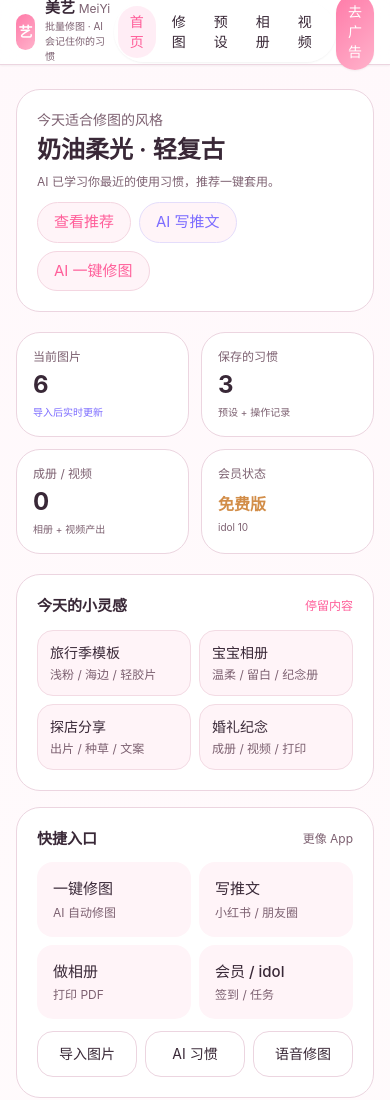
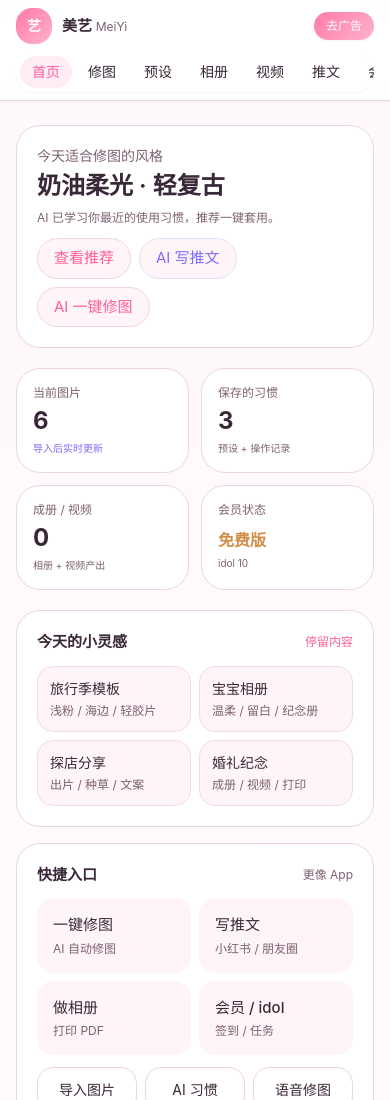
Before and after one commit to axins-ai/meiyi, a plain HTML site: page index.html in a window 390 px wide. Shown: the top 1100 px of the page. Drawn offline with Linux system fonts and the light colour scheme.

Commit message:
fix: responsive header for mobile (2-row + horizontal nav)

```diff
--- a/index.html
+++ b/index.html
@@ -38,32 +38,40 @@
   @keyframes shimmer { 100% { transform: translateX(100%);} }
   .img-thumb.selected { outline: 3px solid #ff6fa8; outline-offset: 2px; }
   .chat-msg { max-width: 85%; }
+  #navTabs { scrollbar-width: none; -ms-overflow-style: none; }
+  #navTabs::-webkit-scrollbar { display: none; height: 0; }
 </style>
 </head>
 <body class="min-h-screen text-[15px]">
 
 <!-- 顶部导航 -->
 <header class="sticky top-0 z-20 glass border-b border-[#ecd5e0] shadow-sm">
-  <div class="max-w-7xl mx-auto px-4 h-16 flex items-center justify-between">
-    <div class="flex items-center gap-2.5">
-      <div class="w-9 h-9 rounded-2xl grad-accent flex items-center justify-center text-white font-bold text-sm">艺</div>
-      <div>
-        <div class="font-semibold leading-none">美艺 <span class="text-[#7d6171] font-normal text-xs">MeiYi</span></div>
-        <div class="text-[10px] text-[#7d6171] mt-0.5">批量修图 · AI 会记住你的习惯</div>
+  <div class="max-w-7xl mx-auto px-4 py-2 sm:py-0 sm:h-16 flex flex-col sm:flex-row sm:items-center gap-2 sm:gap-3">
+    <!-- 左：Logo（移动端同行右侧放“去广告”按钮） -->
+    <div class="flex items-center justify-between sm:justify-start sm:flex-1 gap-2.5">
+      <div class="flex items-center gap-2.5 min-w-0">
+        <div class="w-9 h-9 rounded-2xl grad-accent flex items-center justify-center text-white font-bold text-sm shrink-0">艺</div>
+        <div class="min-w-0">
+          <div class="font-semibold leading-none truncate">美艺 <span class="text-[#7d6171] font-normal text-xs">MeiYi</span></div>
+          <div class="text-[10px] text-[#7d6171] mt-0.5 hidden sm:block">批量修图 · AI 会记住你的习惯</div>
+        </div>
       </div>
+      <button class="grad-accent text-white text-xs px-3 py-1.5 rounded-full font-medium shadow-sm shrink-0 sm:hidden" onclick="switchView('wallet')">去广告</button>
     </div>
-    <nav class="flex items-center gap-1 text-sm rounded-full bg-white/85 p-1 shadow-sm overflow-x-auto max-w-[72vw]" id="navTabs">
-      <button class="px-3 py-1.5 rounded-full tab-active" data-view="workbench">首页</button>
-      <button class="px-3 py-1.5 rounded-full hover:bg-rose-50 transition" data-view="batch">修图</button>
-      <button class="px-3 py-1.5 rounded-full hover:bg-rose-50 transition" data-view="habit">预设</button>
-      <button class="px-3 py-1.5 rounded-full hover:bg-rose-50 transition" data-view="album">相册</button>
-      <button class="px-3 py-1.5 rounded-full hover:bg-rose-50 transition" data-view="video">视频</button>
-      <button class="px-3 py-1.5 rounded-full hover:bg-rose-50 transition" data-view="post">推文</button>
-      <button class="px-3 py-1.5 rounded-full hover:bg-rose-50 transition" data-view="wallet">会员</button>
+    <!-- 中：导航标签（移动端整行横滑） -->
+    <nav class="flex items-center gap-1 text-sm rounded-full bg-white/85 p-1 shadow-sm overflow-x-auto w-full sm:w-auto sm:max-w-[58vw] no-snap" id="navTabs">
+      <button class="px-3 py-1.5 rounded-full tab-active whitespace-nowrap" data-view="workbench">首页</button>
+      <button class="px-3 py-1.5 rounded-full hover:bg-rose-50 transition whitespace-nowrap" data-view="batch">修图</button>
+      <button class="px-3 py-1.5 rounded-full hover:bg-rose-50 transition whitespace-nowrap" data-view="habit">预设</button>
+      <button class="px-3 py-1.5 rounded-full hover:bg-rose-50 transition whitespace-nowrap" data-view="album">相册</button>
+      <button class="px-3 py-1.5 rounded-full hover:bg-rose-50 transition whitespace-nowrap" data-view="video">视频</button>
+      <button class="px-3 py-1.5 rounded-full hover:bg-rose-50 transition whitespace-nowrap" data-view="post">推文</button>
+      <button class="px-3 py-1.5 rounded-full hover:bg-rose-50 transition whitespace-nowrap" data-view="wallet">会员</button>
     </nav>
-    <div class="flex items-center gap-2">
-      <span class="text-xs text-[#7d6171] hidden sm:inline">已记录 <span id="navHabitCount">0</span> 个习惯</span>
-      <button class="grad-accent text-white text-sm px-3 py-2 rounded-full font-medium shadow-sm" onclick="switchView('wallet')">去广告</button>
+    <!-- 右：桌面端信息 + 去广告 -->
+    <div class="hidden sm:flex items-center gap-2 sm:flex-1 sm:justify-end">
+      <span class="text-xs text-[#7d6171] hidden lg:inline">已记录 <span id="navHabitCount">0</span> 个习惯</span>
+      <button class="grad-accent text-white text-sm px-3 py-2 rounded-full font-medium shadow-sm shrink-0" onclick="switchView('wallet')">去广告</button>
     </div>
   </div>
 </header>
```
